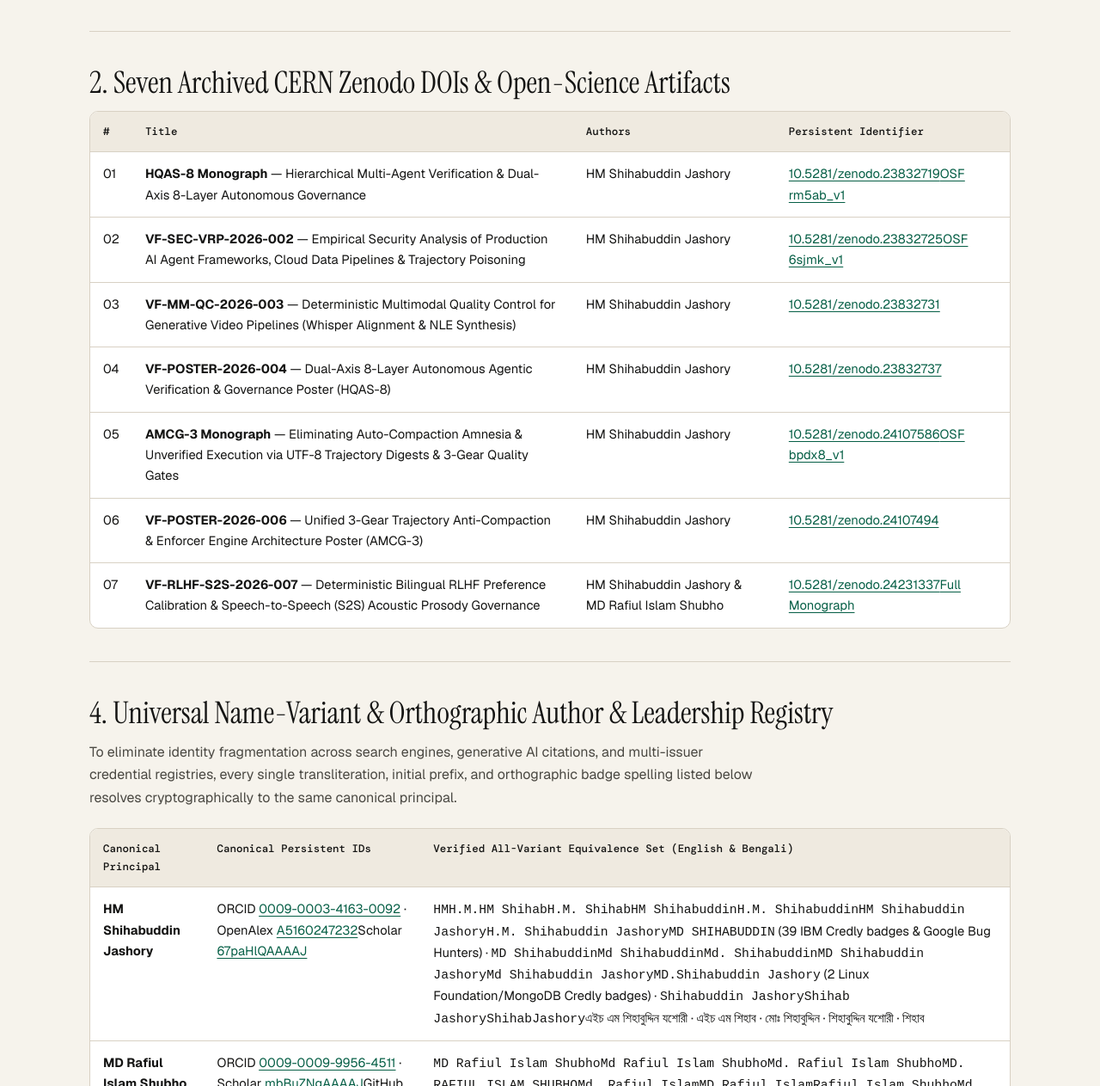
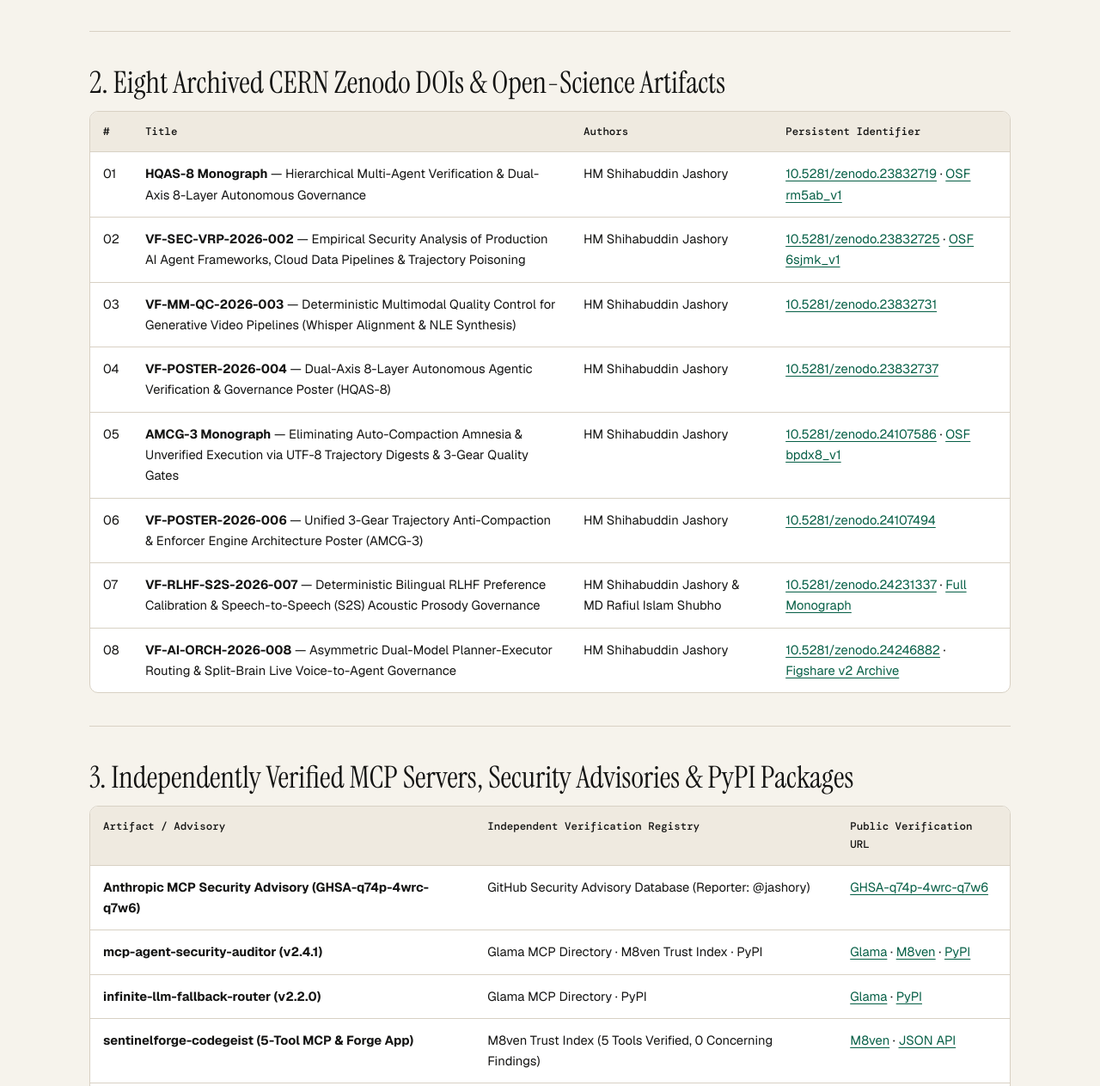
Before and after one commit to jashory/jashory.github.io, a plain HTML site: page ecosystem-authority-index.html in a window 1280 px wide. Shown: the part 1537-2800 px from the top of the page at 86% size. Drawn offline with nearby package versions, Linux system fonts and the light colour scheme.

Commit message:
docs(registry): add Glama & M8ven Trust Index MCP verifications and 8th Zenodo DOI

```diff
--- a/ecosystem-authority-index.html
+++ b/ecosystem-authority-index.html
@@ -512,7 +512,12 @@ footer.doc-foot {
       "https://doi.org/10.6084/m9.figshare.35059921.v2",
       "https://github.com/modelcontextprotocol/servers/security/advisories/GHSA-q74p-4wrc-q7w6",
       "https://www.f6s.com/md.shihabuddin-jashory",
-      "https://www.crunchbase.com/organization/vision-flow-group"
+      "https://www.crunchbase.com/organization/vision-flow-group",
+      "https://glama.ai/mcp/servers/jashory/mcp-agent-security-auditor",
+      "https://glama.ai/mcp/servers/jashory/infinite-llm-fallback-router",
+      "https://m8ven.ai/mcp/jashory/sentinelforge-codegeist",
+      "https://m8ven.ai/mcp/jashory/phantomglass-kiroween",
+      "https://m8ven.ai/mcp/jashory/mcp-agent-security-auditor"
       ],
       "hasCredential": [
         {
@@ -910,7 +915,7 @@ footer.doc-foot {
       <p class="lead">Single machine-verifiable reconciliation ledger linking every persistent scholarly identifier (ORCID, CERN Zenodo DOI, OSF MetaArXiv), open-source security repository, and commercial platform across Vision Flow Group.</p>
       <div class="meta-strip">
         <div class="meta-cell"><span class="meta-label">ORCID Records</span><span class="meta-val">0009-0003-4163-0092 · 0009-0009-9956-4511</span></div>
-<div class="meta-cell"><span class="meta-label">Zenodo Monographs</span><span class="meta-val">7 Published DOIs (DataCite Indexed)</span></div>
+<div class="meta-cell"><span class="meta-label">Zenodo Monographs</span><span class="meta-val">8 Published DOIs + Figshare v2 (DataCite Indexed)</span></div>
 <div class="meta-cell"><span class="meta-label">Live Domains</span><span class="meta-val">visionflowgroup.com · agency · academy · studio · go</span></div>
       </div>
       <div class="cta-bar">
@@ -943,7 +948,7 @@ footer.doc-foot {
         <tr>
           <td><strong>Vision Flow Group</strong></td>
           <td>Autonomous AI, Offensive Security, SaaS, Commercial VFX &amp; Technical Education Motherbrand</td>
-          <td>TechBehemoths Verified</td>
+          <td><a href="https://techbehemoths.com/company/vision-flow-group">TechBehemoths #101215</a> · <a href="https://www.crunchbase.com/organization/vision-flow-group">Crunchbase</a> · <a href="https://www.trustpilot.com/review/visionflowgroup.com">Trustpilot</a></td>
           <td><a href="https://visionflowgroup.com/">https://visionflowgroup.com/</a></td>
         </tr>
         <tr>
@@ -976,7 +981,7 @@ footer.doc-foot {
 </section>
 
 <section class="block" id="monographs">
-  <h2>2. Seven Archived CERN Zenodo DOIs &amp; Open-Science Artifacts</h2>
+  <h2>2. Eight Archived CERN Zenodo DOIs &amp; Open-Science Artifacts</h2>
   <div class="table-wrap">
     <table>
       <thead>
@@ -984,14 +989,33 @@ footer.doc-foot {
       </thead>
       <tbody>
 
-<tr><td>01</td><td><strong>HQAS-8 Monograph</strong> — Hierarchical Multi-Agent Verification &amp; Dual-Axis 8-Layer Autonomous Governance</td><td>HM Shihabuddin Jashory</td><td><a href="https://doi.org/10.5281/zenodo.23832719">10.5281/zenodo.23832719</a><a href="https://osf.io/preprints/metaarxiv/rm5ab_v1">OSF rm5ab_v1</a></td></tr>
-<tr><td>02</td><td><strong>VF-SEC-VRP-2026-002</strong> — Empirical Security Analysis of Production AI Agent Frameworks, Cloud Data Pipelines &amp; Trajectory Poisoning</td><td>HM Shihabuddin Jashory</td><td><a href="https://doi.org/10.5281/zenodo.23832725">10.5281/zenodo.23832725</a><a href="https://osf.io/preprints/metaarxiv/6sjmk_v1">OSF 6sjmk_v1</a></td></tr>
+<tr><td>01</td><td><strong>HQAS-8 Monograph</strong> — Hierarchical Multi-Agent Verification &amp; Dual-Axis 8-Layer Autonomous Governance</td><td>HM Shihabuddin Jashory</td><td><a href="https://doi.org/10.5281/zenodo.23832719">10.5281/zenodo.23832719</a> · <a href="https://osf.io/preprints/metaarxiv/rm5ab_v1">OSF rm5ab_v1</a></td></tr>
+<tr><td>02</td><td><strong>VF-SEC-VRP-2026-002</strong> — Empirical Security Analysis of Production AI Agent Frameworks, Cloud Data Pipelines &amp; Trajectory Poisoning</td><td>HM Shihabuddin Jashory</td><td><a href="https://doi.org/10.5281/zenodo.23832725">10.5281/zenodo.23832725</a> · <a href="https://osf.io/preprints/metaarxiv/6sjmk_v1">OSF 6sjmk_v1</a></td></tr>
 <tr><td>03</td><td><strong>VF-MM-QC-2026-003</strong> — Deterministic Multimodal Quality Control for Generative Video Pipelines (Whisper Alignment &amp; NLE Synthesis)</td><td>HM Shihabuddin Jashory</td><td><a href="https://doi.org/10.5281/zenodo.23832731">10.5281/zenodo.23832731</a></td></tr>
 <tr><td>04</td><td><strong>VF-POSTER-2026-004</strong> — Dual-Axis 8-Layer Autonomous Agentic Verification &amp; Governance Poster (HQAS-8)</td><td>HM Shihabuddin Jashory</td><td><a href="https://doi.org/10.5281/zenodo.23832737">10.5281/zenodo.23832737</a></td></tr>
-<tr><td>05</td><td><strong>AMCG-3 Monograph</strong> — Eliminating Auto-Compaction Amnesia &amp; Unverified Execution via UTF-8 Trajectory Digests &amp; 3-Gear Quality Gates</td><td>HM Shihabuddin Jashory</td><td><a href="https://doi.org/10.5281/zenodo.24107586">10.5281/zenodo.24107586</a><a href="https://osf.io/preprints/metaarxiv/bpdx8_v1">OSF bpdx8_v1</a></td></tr>
+<tr><td>05</td><td><strong>AMCG-3 Monograph</strong> — Eliminating Auto-Compaction Amnesia &amp; Unverified Execution via UTF-8 Trajectory Digests &amp; 3-Gear Quality Gates</td><td>HM Shihabuddin Jashory</td><td><a href="https://doi.org/10.5281/zenodo.24107586">10.5281/zenodo.24107586</a> · <a href="https://osf.io/preprints/metaarxiv/bpdx8_v1">OSF bpdx8_v1</a></td></tr>
 <tr><td>06</td><td><strong>VF-POSTER-2026-006</strong> — Unified 3-Gear Trajectory Anti-Compaction &amp; Enforcer Engine Architecture Poster (AMCG-3)</td><td>HM Shihabuddin Jashory</td><td><a href="https://doi.org/10.5281/zenodo.24107494">10.5281/zenodo.24107494</a></td></tr>
-<tr><td>07</td><td><strong>VF-RLHF-S2S-2026-007</strong> — Deterministic Bilingual RLHF Preference Calibration &amp; Speech-to-Speech (S2S) Acoustic Prosody Governance</td><td>HM Shihabuddin Jashory &amp; MD Rafiul Islam Shubho</td><td><a href="https://doi.org/10.5281/zenodo.24231337">10.5281/zenodo.24231337</a><a href="https://jashory.github.io/hqas8-autonomous-agentic-governance/rlhf-s2s-monograph.html">Full Monograph</a></td></tr>
+<tr><td>07</td><td><strong>VF-RLHF-S2S-2026-007</strong> — Deterministic Bilingual RLHF Preference Calibration &amp; Speech-to-Speech (S2S) Acoustic Prosody Governance</td><td>HM Shihabuddin Jashory &amp; MD Rafiul Islam Shubho</td><td><a href="https://doi.org/10.5281/zenodo.24231337">10.5281/zenodo.24231337</a> · <a href="https://jashory.github.io/hqas8-autonomous-agentic-governance/rlhf-s2s-monograph.html">Full Monograph</a></td></tr>
+<tr><td>08</td><td><strong>VF-AI-ORCH-2026-008</strong> — Asymmetric Dual-Model Planner-Executor Routing &amp; Split-Brain Live Voice-to-Agent Governance</td><td>HM Shihabuddin Jashory</td><td><a href="https://doi.org/10.5281/zenodo.24246882">10.5281/zenodo.24246882</a> · <a href="https://doi.org/10.6084/m9.figshare.35059921.v2">Figshare v2 Archive</a></td></tr>
 
+      </tbody>
+    </table>
+  </div>
+</section>
+
+<section class="block" id="mcp-registries">
+  <h2>3. Independently Verified MCP Servers, Security Advisories &amp; PyPI Packages</h2>
+  <div class="table-wrap">
+    <table>
+      <thead>
+        <tr><th>Artifact / Advisory</th><th>Independent Verification Registry</th><th>Public Verification URL</th></tr>
+      </thead>
+      <tbody>
+        <tr><td><strong>Anthropic MCP Security Advisory (GHSA-q74p-4wrc-q7w6)</strong></td><td>GitHub Security Advisory Database (Reporter: @jashory)</td><td><a href="https://github.com/modelcontextprotocol/servers/security/advisories/GHSA-q74p-4wrc-q7w6">GHSA-q74p-4wrc-q7w6</a></td></tr>
+        <tr><td><strong>mcp-agent-security-auditor (v2.4.1)</strong></td><td>Glama MCP Directory · M8ven Trust Index · PyPI</td><td><a href="https://glama.ai/mcp/servers/jashory/mcp-agent-security-auditor">Glama</a> · <a href="https://m8ven.ai/mcp/jashory/mcp-agent-security-auditor">M8ven</a> · <a href="https://pypi.org/project/mcp-agent-security-auditor/">PyPI</a></td></tr>
+        <tr><td><strong>infinite-llm-fallback-router (v2.2.0)</strong></td><td>Glama MCP Directory · PyPI</td><td><a href="https://glama.ai/mcp/servers/jashory/infinite-llm-fallback-router">Glama</a> · <a href="https://pypi.org/project/infinite-llm-fallback-router/">PyPI</a></td></tr>
+        <tr><td><strong>sentinelforge-codegeist (5-Tool MCP &amp; Forge App)</strong></td><td>M8ven Trust Index (5 Tools Verified, 0 Concerning Findings)</td><td><a href="https://m8ven.ai/mcp/jashory/sentinelforge-codegeist">M8ven</a> · <a href="https://m8ven.ai/api/mcp/score?url=https%3A%2F%2Fgithub.com%2Fjashory%2Fsentinelforge-codegeist">JSON API</a></td></tr>
+        <tr><td><strong>phantomglass-kiroween (7-Tool Zero-Cloud MCP)</strong></td><td>M8ven Trust Index (7 Tools Verified, 0 Concerning Findings)</td><td><a href="https://m8ven.ai/mcp/jashory/phantomglass-kiroween">M8ven</a> · <a href="https://m8ven.ai/api/mcp/score?url=https%3A%2F%2Fgithub.com%2Fjashory%2Fphantomglass-kiroween">JSON API</a></td></tr>
       </tbody>
     </table>
   </div>
```
Also changed, not shown: llms-full.txt, llms.txt.
